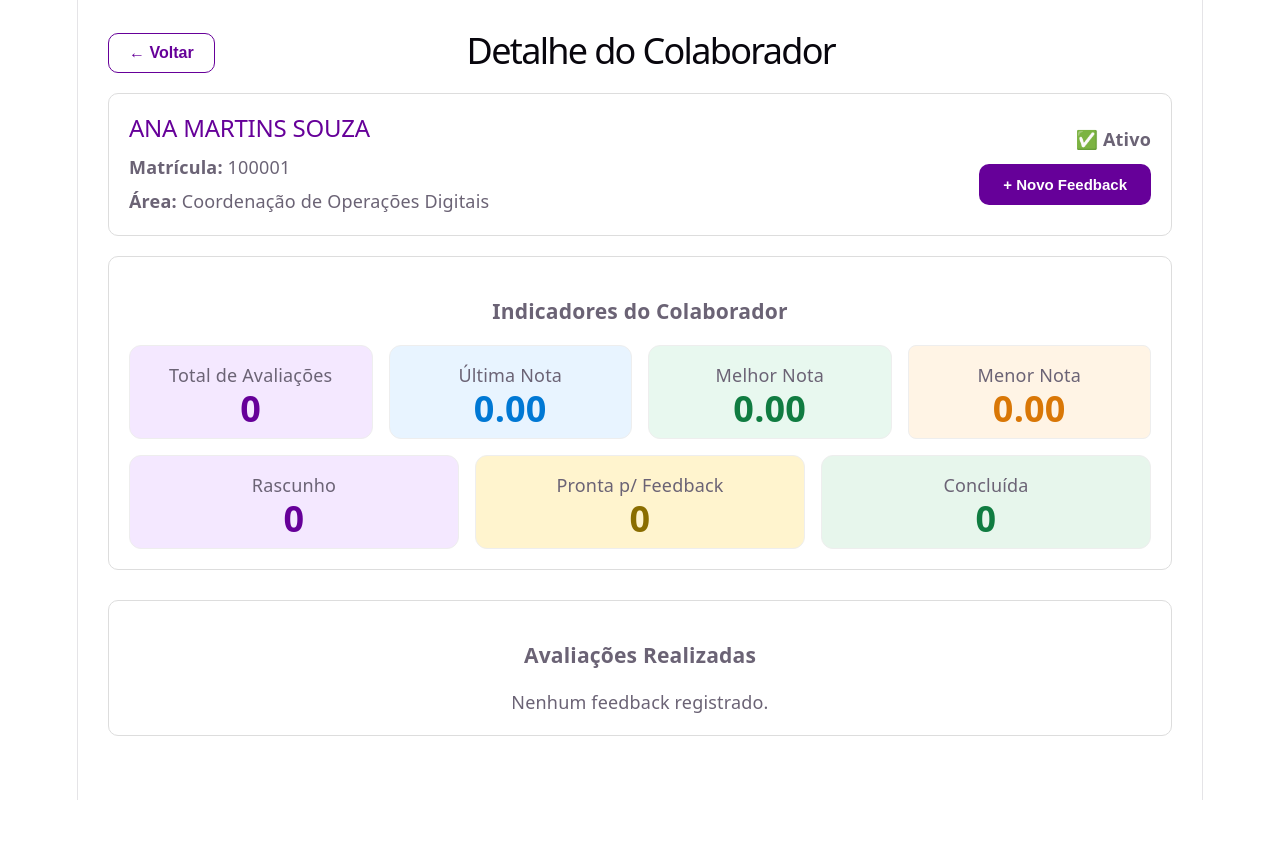
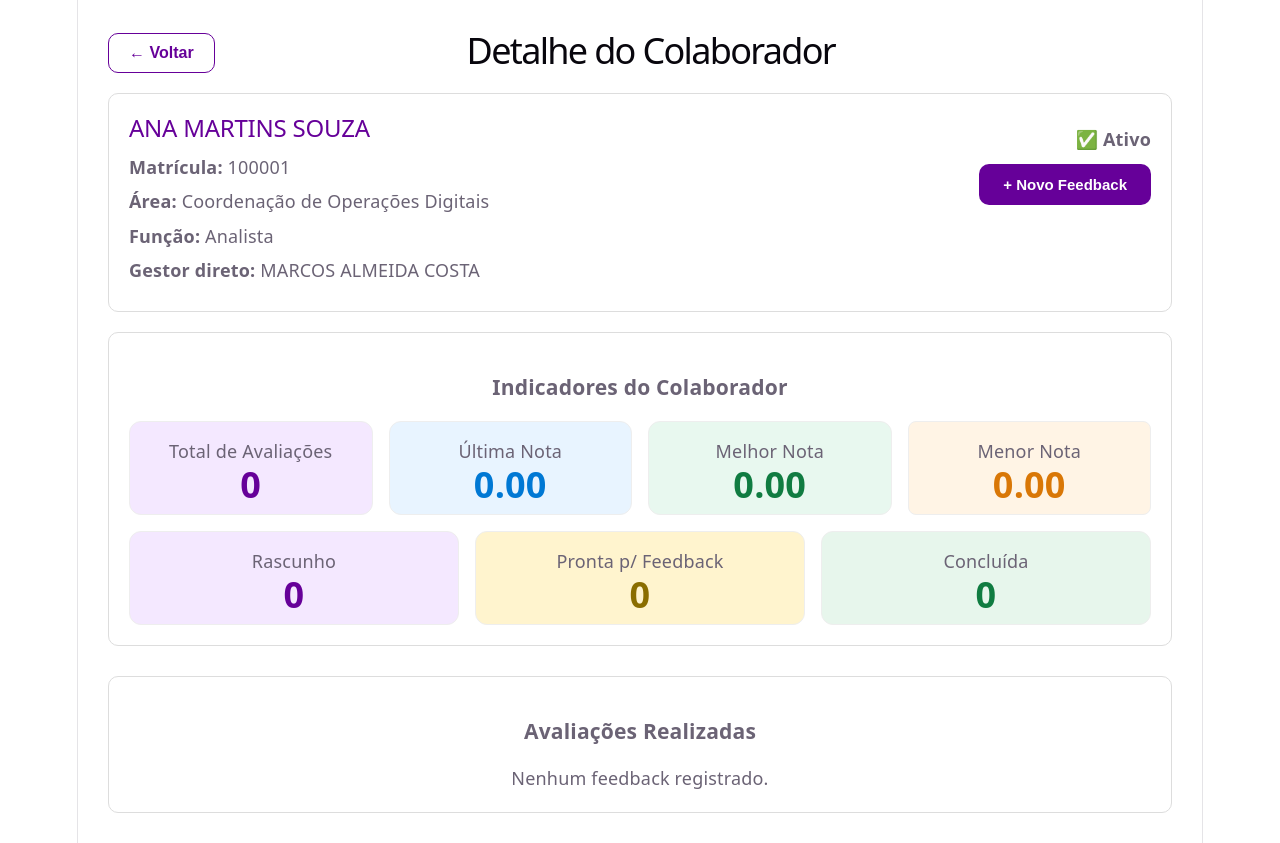
Before and after one commit to salinasjmilesbr/feedback-control-public, a React (Vite) app: page /colaborador/100001 in a window 1280 px wide. Before the commit the page ends 800 px from the top, so only its background shows below. Built offline with nearby package versions, Linux system fonts and the light colour scheme.

Commit message:
Adiciona senioridade e avaliadores do colegiado

```diff
--- a/src/pages/ColaboradorDetalhePage.tsx
+++ b/src/pages/ColaboradorDetalhePage.tsx
@@ -1,6 +1,6 @@
 import { Link, useNavigate, useParams } from "react-router-dom";
 
-import { colaboradores } from "../data/colaboradores";
+import { getColaboradorByMatricula, getColaboradores } from "../services/colaboradorStorage";
 import { getFeedbacksByColaborador } from "../services/feedbackStorage";
 import type { Feedback } from "../types/Feedback";
 
@@ -107,9 +107,10 @@ function ColaboradorDetalhePage() {
   const { id } = useParams();
   const navigate = useNavigate();
 
-  const colaborador = colaboradores.find(
-    (item) => item.matricula.toString() === id
-  );
+  const matricula = Number(id);
+  const colaborador = Number.isFinite(matricula)
+    ? getColaboradorByMatricula(matricula)
+    : undefined;
 
   if (!colaborador) {
     return (
@@ -118,6 +119,40 @@ function ColaboradorDetalhePage() {
       </div>
     );
   }
+
+  const todosColaboradores = getColaboradores();
+
+  const gestorDireto = colaborador.gestorDiretoMatricula
+    ? todosColaboradores.find(
+        (item) => item.matricula === colaborador.gestorDiretoMatricula
+      )
+    : undefined;
+
+  const avaliadoresColegiado = (
+    colaborador.avaliadoresColegiadoMatriculas ?? []
+  )
+    .map((matriculaAvaliador) =>
+      todosColaboradores.find(
+        (item) => item.matricula === matriculaAvaliador
+      )
+    )
+    .filter((item) => item !== undefined);
+
+  const funcaoLabel =
+    colaborador.funcao === "GERENTE"
+      ? "Gerente"
+      : colaborador.funcao === "COORDENADOR"
+      ? "Coordenador"
+      : "Analista";
+
+  const senioridadeLabel =
+    colaborador.senioridade === "JUNIOR"
+      ? "Júnior"
+      : colaborador.senioridade === "PLENO"
+      ? "Pleno"
+      : colaborador.senioridade === "SENIOR"
+      ? "Sênior"
+      : undefined;
 
   const feedbacks = getFeedbacksByColaborador(colaborador.matricula);
 
@@ -233,12 +268,66 @@ function ColaboradorDetalhePage() {
 
             <p
               style={{
-                margin: 0,
+                margin: "0 0 8px 0",
                 textAlign: "left",
               }}
             >
               <strong>Área:</strong> {colaborador.area}
             </p>
+
+            <p
+              style={{
+                margin: "0 0 8px 0",
+                textAlign: "left",
+              }}
+            >
+              <strong>Função:</strong> {funcaoLabel}
+            </p>
+
+            {senioridadeLabel && (
+              <p
+                style={{
+                  margin: "0 0 8px 0",
+                  textAlign: "left",
+                }}
+              >
+                <strong>Senioridade:</strong> {senioridadeLabel}
+              </p>
+            )}
+
+            {gestorDireto && (
+              <p
+                style={{
+                  margin: "0 0 8px 0",
+                  textAlign: "left",
+                }}
+              >
+                <strong>Gestor direto:</strong> {gestorDireto.nome}
+              </p>
+            )}
+
+            {avaliadoresColegiado.length > 0 && (
+              <div
+                style={{
+                  marginTop: "12px",
+                  textAlign: "left",
+                }}
+              >
+                <strong>Avaliadores do colegiado:</strong>
+                <ul
+                  style={{
+                    margin: "6px 0 0 20px",
+                    padding: 0,
+                  }}
+                >
+                  {avaliadoresColegiado.map((avaliador) => (
+                    <li key={avaliador.matricula}>
+                      {avaliador.nome}
+                    </li>
+                  ))}
+                </ul>
+              </div>
+            )}
           </div>
 
           <div
--- a/src/pages/NovoColaboradorPage.tsx
+++ b/src/pages/NovoColaboradorPage.tsx
@@ -3,6 +3,7 @@ import { useNavigate } from "react-router-dom";
 import type {
   Colaborador,
   FuncaoColaborador,
+  SenioridadeColaborador,
   StatusColaborador,
 } from "../types/Colaborador";
 import {
@@ -20,6 +21,8 @@ function NovoColaboradorPage() {
   const [cargo, setCargo] = useState("");
   const [area, setArea] = useState("");
   const [funcao, setFuncao] = useState<FuncaoColaborador>("ANALISTA");
+  const [senioridade, setSenioridade] = useState<SenioridadeColaborador>("JUNIOR");
+  const [avaliadoresColegiadoMatriculas, setAvaliadoresColegiadoMatriculas] = useState<number[]>([]);
   const [gestorDiretoMatricula, setGestorDiretoMatricula] = useState("");
   const [status, setStatus] = useState<StatusColaborador>("ATIVO");
   const [erro, setErro] = useState("");
@@ -32,6 +35,24 @@ function NovoColaboradorPage() {
           colaborador.funcao === "COORDENADOR")
     )
     .sort((a, b) => a.nome.localeCompare(b.nome, "pt-BR"));
+
+
+  const avaliadoresDisponiveis = colaboradoresExistentes
+    .filter(
+      (colaborador) =>
+        colaborador.status === "ATIVO" &&
+        (colaborador.funcao === "GERENTE" ||
+          colaborador.funcao === "COORDENADOR")
+    )
+    .sort((a, b) => a.nome.localeCompare(b.nome, "pt-BR"));
+
+  function toggleAvaliador(matriculaAvaliador: number) {
+    setAvaliadoresColegiadoMatriculas((atuais) =>
+      atuais.includes(matriculaAvaliador)
+        ? atuais.filter((matricula) => matricula !== matriculaAvaliador)
+        : [...atuais, matriculaAvaliador]
+    );
+  }
 
   function handleSalvar() {
     setErro("");
@@ -68,6 +89,8 @@ function NovoColaboradorPage() {
       cargo: cargo.trim(),
       area: area.trim(),
       funcao,
+      senioridade: funcao === "ANALISTA" ? senioridade : undefined,
+      avaliadoresColegiadoMatriculas,
       gestorDiretoMatricula: gestorDireto?.matricula,
       respondePara: gestorDireto?.nome ?? "",
       status,
@@ -149,6 +172,24 @@ function NovoColaboradorPage() {
           </select>
         </label>
 
+        {funcao === "ANALISTA" && (
+          <label>
+            Senioridade
+            <select
+              value={senioridade}
+              onChange={(e) =>
+                setSenioridade(
+                  e.target.value as SenioridadeColaborador
+                )
+              }
+            >
+              <option value="JUNIOR">Júnior</option>
+              <option value="PLENO">Pleno</option>
+              <option value="SENIOR">Sênior</option>
+            </select>
+          </label>
+        )}
+
         <label>
           Gestor direto
           <select
@@ -166,6 +207,34 @@ function NovoColaboradorPage() {
             ))}
           </select>
         </label>
+
+        <fieldset
+          style={{
+            border: "1px solid #ccc",
+            borderRadius: "8px",
+            padding: "12px",
+          }}
+        >
+          <legend>Avaliadores do colegiado</legend>
+
+          <div style={{ display: "grid", gap: "8px" }}>
+            {avaliadoresDisponiveis.map((avaliador) => (
+              <label
+                key={avaliador.matricula}
+                style={{ display: "flex", gap: "8px", alignItems: "center" }}
+              >
+                <input
+                  type="checkbox"
+                  checked={avaliadoresColegiadoMatriculas.includes(
+                    avaliador.matricula
+                  )}
+                  onChange={() => toggleAvaliador(avaliador.matricula)}
+                />
+                {avaliador.nome}
+              </label>
+            ))}
+          </div>
+        </fieldset>
 
         <label>
           Status
```
Also changed, not shown: src/types/Colaborador.ts (+7 -0 lines).
